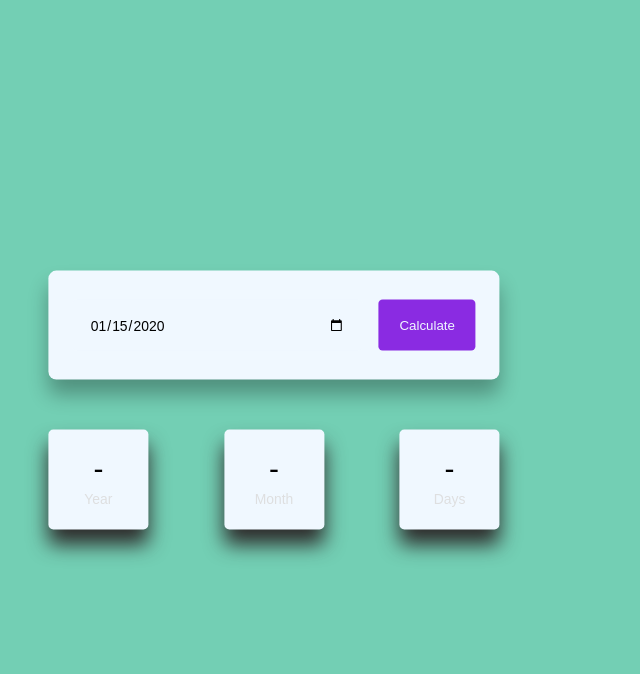
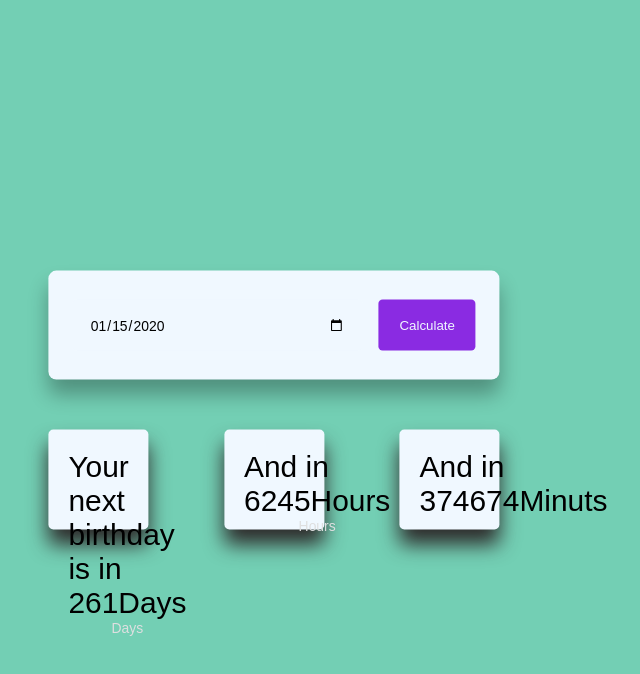
Before and after one commit to waseemkhalil786/Birthdate-operator, a plain HTML site: page index.html in a window 1280 px wide. Both pictures are taken after typing "2020-01-15" into the empty fields and a click on the button "Calculate". Shown: the whole page, without its empty margins (366-1006 px from the left). Drawn offline with Linux system fonts and the light colour scheme.

Commit message:
add file

```diff
--- a/app.js
+++ b/app.js
@@ -1,97 +1,38 @@
-// let what =prompt("What is your Name?")
-// console.log(what)
-// let answer = alert("Welcom " +what)
+let input = document.getElementById("Date-input");
+let Year = document.getElementById("Year");
+let Month = document.getElementById("Month");
+let Days = document.getElementById("Days");
 
-// const ageCalculate = () => {
-//     const today = new Date();
-//     const inputDate = new Date(document.getElementById("date-input").value);
+function calnextBirthday() {
+  let today = new Date();
+  let birthdate = new Date(input.value);
+  let nextbirthday;
 
-//     const Birthdetails =  {
-//         date: inputDate.getDate(),
-//         month: inputDate.getMonth() + 1 ,
-//         year: inputDate.getFullYear(),
-//     };
+  if (
+    birthdate.getMonth() < today.getMonth() ||
+    (birthdate.getMonth() === today.getMonth() &&
+      birthdate.getDate() < today.getDate())
+  ) {
+    nextbirthday = new Date(
+      today.getFullYear() + 1,
+      birthdate.getMonth(),
+      birthdate.getDate()
+    );
+  } else {
+    nextbirthday = new Date(
+      today.getFullYear(),
+      birthdate.getMonth(),
+      birthdate.getDate()
+    );
+  }
 
-//     const currentYear = today.getFullYear();
-//     const currentmonth = today.getMonth() + 1;
-//     const currentDate = today.getDate();
+  let difference = nextbirthday.getTime() - today.getTime();
+  let leftDays = Math.ceil(difference / (1000 * 3600 * 24));
+  let leftHours = Math.ceil(difference / (1000 * 3600));
+  let leftmins = Math.ceil(difference / (1000 * 60));
 
-//     if(isFutureDate(Birthdetails,currentYear,currentmonth,currentDate)) {
-//         alert("NOt Born Yet");
-//         displayResult("-","-","-");
-//         return;
-//     };
-
-//     const { year, month, days } = calculateAge(
-//         Birthdetails,
-//         currentYear,
-//         currentmonth,
-//         currentDate
-//     );
-//     displayResult=(days,month,year);
-
-//     const isFutureDate = (
-//         Birthdetails,
-//         currentYear,
-//         currentmonth,
-//         currentDate
-//     )=>{
-//         return (
-//             Birthdetails.year > currentYear ||
-//             (Birthdetails.year === currentYear &&
-//              (Birthdetails.year > currentmonth ||
-//               (Birthdetails.year === currentmonth &&
-//                 Birthdetails.date > currentDate )))
-//         )
-//     };
-
-//     const calculateAge = (Birthdetails,currentYear,currentmonth,currentDate) => {
-//         let years = currentYear - Birthdetails.year;
-//         let month , days
-
-//         if(currentmonth < Birthdetails.month){
-//             year--;
-//             month = 12 - (Birthdetails.month - currentmonth);
-//         } else{
-//                month = currentDate < Birthdetails.month;
-//         }
-
-//         if(currentDate < Birthdetails.date){
-//             month--;
-//             const lastmonth = currentmonth === 1 ? 12 :
-//             currentmonth - 1;
-//             const daysInlastmonth = getDaysInMonth
-//             (lastmonth,currentYear);
-//             days = daysInlastmonth - (Birthdetails.date - currentDate);
-//         }
-//         else{
-//             days = currentDate - Birthdetails.date;
-//         }
-//         return{year,month,days};
-//     };
-//     const getDaysInMonth = (month,year) => {
-//         const isleapYear = year % 4 === 0 && (year % 100
-//         != 0 || year % 400 === 0);
-//         const getDaysInMonth =[
-//             31,
-//             isleapYear ? 29 : 28,
-//             31,
-//             30,
-//             31,
-//             30,
-//             31,
-//             30,
-//             30,
-//             31,
-//             30,
-//             31,
-//         ];
-//         return getDaysInMonth[month - 1];
-//     };
-//     const displayResult =(bdate, bmonth, byear) => {
-//         document.getElementById("years").textContent= byear;
-//         document.getElementById("months").textContent= bmonth;
-//         document.getElementById("days").textContent= bdate;
-//     };
-//     document.getElementById("cals-age-btn").
-// };
+  // console.log( leftDays);
+  Year.innerHTML = "Your next birthday is in " + leftDays + "Days";
+  Month.innerHTML = "And in " + leftHours + "Hours";
+  Days.innerHTML = "And in " + leftmins + "Minuts";
+};
--- a/index.html
+++ b/index.html
@@ -7,6 +7,7 @@
     <link rel="stylesheet" href="style.css">
 </head>
 <body>
+    <form action="" onsubmit="calnextBirthday() ;return false;">
     <div class="container">
         <div class="input-wrapper">
             <input type="Date" id="Date-input">
@@ -15,19 +16,19 @@
         <div class="output-wrapper">
             <div>
                 <span id="Year">-</span>
-                <p>Year</p>
+                <p>Days</p>
             </div>
             <div>
                 <span id="Month">-</span>
-                <p>Month</p>
+                <p>Hours</p>
             </div>
             <div>
                 <span id="Days">-</span>
-                <p>Days</p>
+                <p></p>
             </div>
         </div>
     </div>
-
+</form>
     <script src="./app.js"></script>
 </body>
 </html>
```
